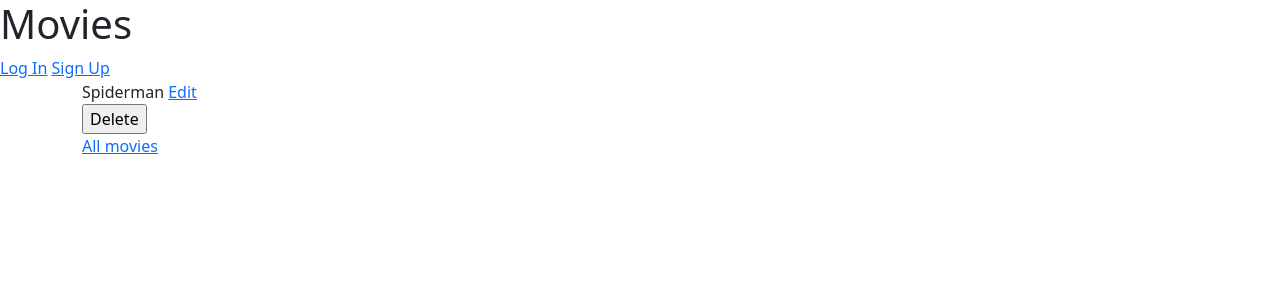
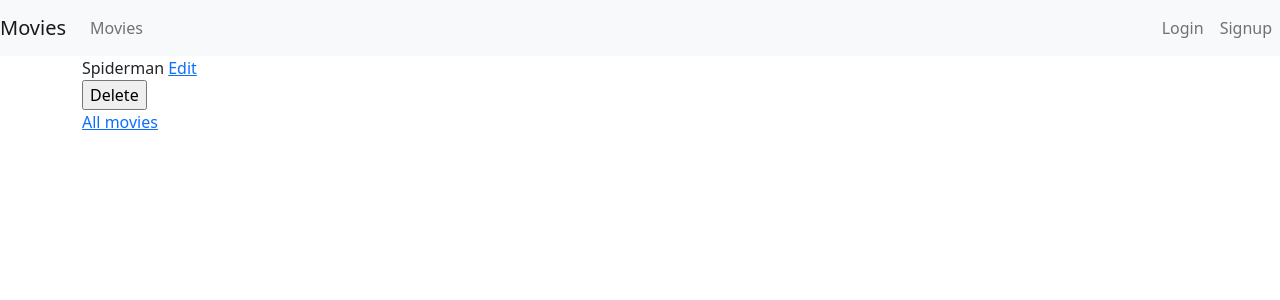
Before and after one commit to sgigli/django_movies, a Django app: page /movies/1/ in a window 1280 px wide. Shown: the top 300 px of the page. Run offline with Django 3.2, Linux system fonts and the light colour scheme; data comes from the database, SQL or seed files in the repository; both versions use the stored data as it was after the commit.

Commit message:
add bootstrap navbar

```diff
--- a/movies/templates/movies/header.html
+++ b/movies/templates/movies/header.html
@@ -1,10 +1,29 @@
 <header>
-  <h1>Movies</h1>
-  {% if user.is_authenticated %}
-    Hi {{ user.username }}!
-    <p><a href="{% url 'users:logout' %}">Log Out</a></p>
-  {% else %}
-    <a href="{% url 'users:login' %}">Log In</a>
-    <a href="{% url 'users:signup' %}">Sign Up</a>
-  {% endif %}
+  <nav class="navbar navbar-expand-lg navbar-light bg-light">
+    <a class="navbar-brand" href="#">Movies</a>
+    <button class="navbar-toggler" type="button" data-toggle="collapse" data-target="#navbarNav" aria-controls="navbarNav" aria-expanded="false" aria-label="Toggle navigation">
+      <span class="navbar-toggler-icon"></span>
+    </button>
+    <div class="collapse navbar-collapse" id="navbarNav">
+      <ul class="navbar-nav">
+        <li class="nav-item active">
+          <a class="nav-link" href="/movies">Movies </a>
+        </li>
+      </ul>
+      <ul class="navbar-nav ms-auto">
+        {% if user.is_authenticated %}
+          <li class="nav-item ms-auto">
+            <a class="nav-link" href="{% url 'users:logout' %}">Logout</a>
+          </li>
+        {% else %}
+          <li class="nav-item">
+            <a class="nav-link" href="{% url 'users:login' %}">Login</a>
+          </li>
+          <li class="nav-item">
+            <a class="nav-link" href="{% url 'users:signup' %}">Signup</a>
+          </li>
+        {% endif %}
+      </ul>
+    </div>
+  </nav>
 </header>
```
Also changed, not shown: db.sqlite3.
